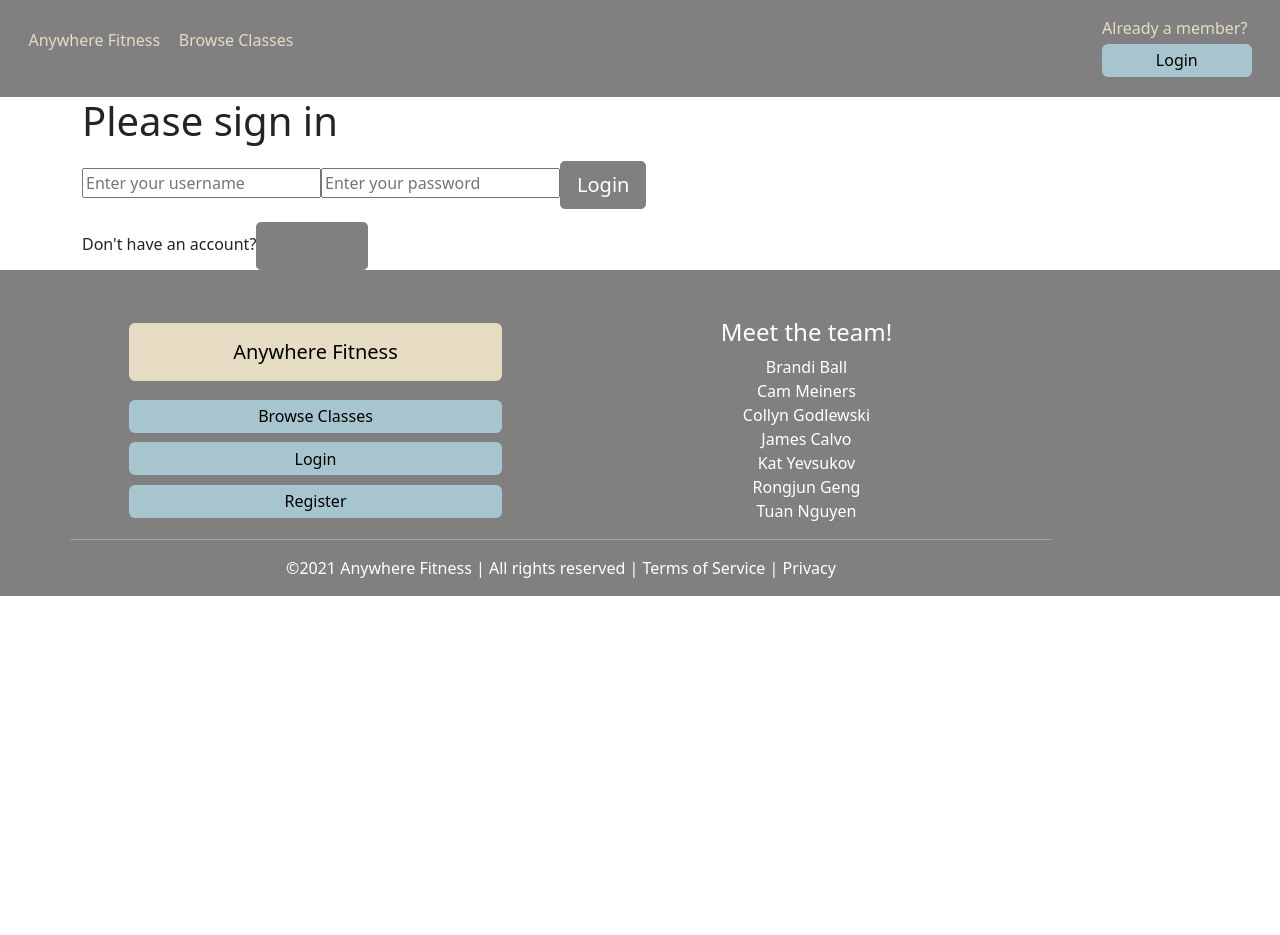
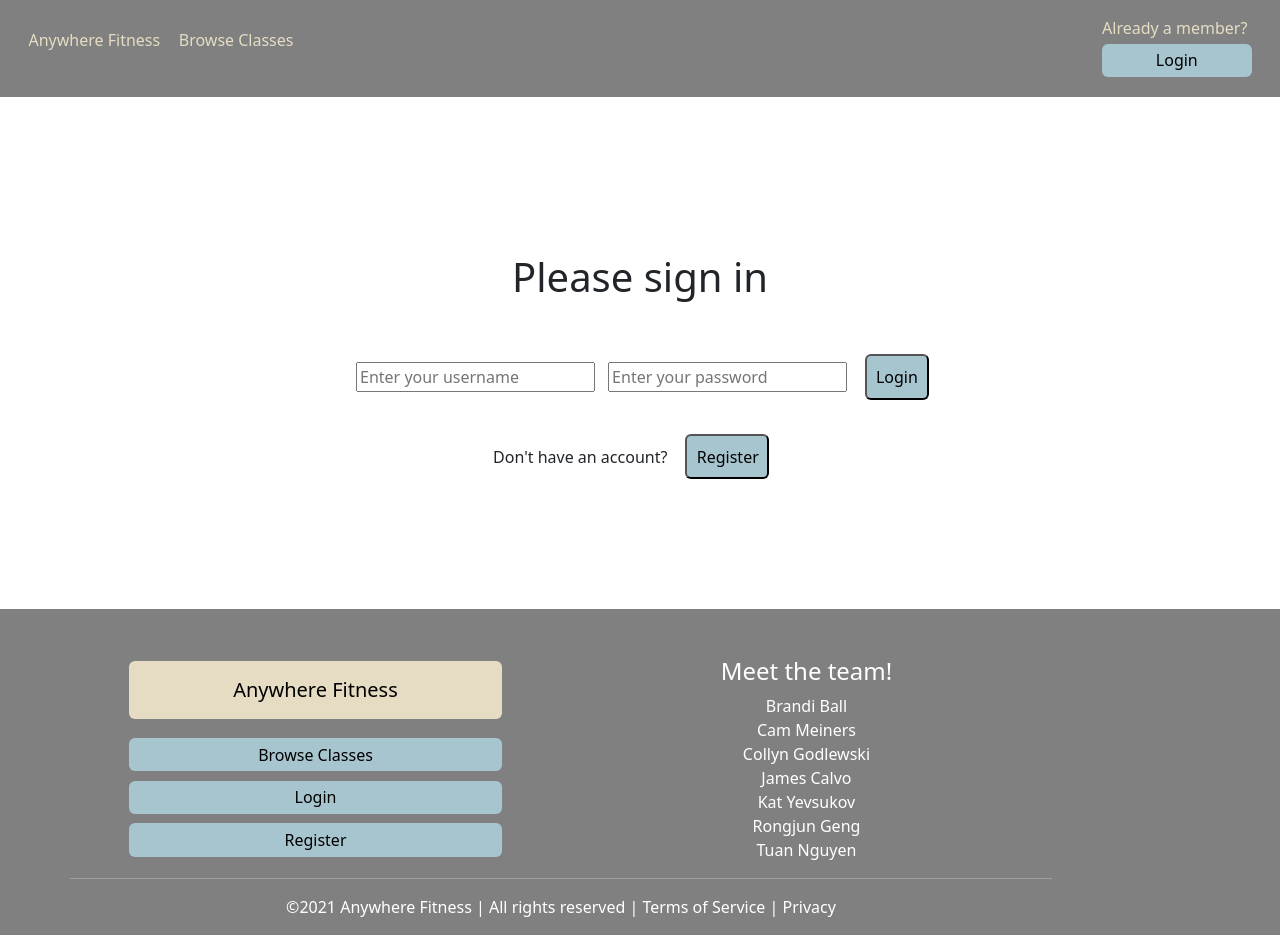
Before and after one commit to ft-anywhere-fitness-7/front-end, a React (Create React App) app in the folder front-end/: page /login in a window 1280 px wide. Before the commit the page ends 800 px from the top, so only its background shows below. Built offline with nearby package versions, Linux system fonts and the light colour scheme.

Commit message:
login page styled

```diff
--- a/front-end/src/CSS/Login.css
+++ b/front-end/src/CSS/Login.css
@@ -1,20 +1,40 @@
-.container {
-    display: flex;
-}
-.container h1 {
-    margin-top: 3%;
-    margin-bottom: 3%;
-}
-.container p {
-    margin-right: 40%;
-    margin-left: 10%;
+.login-container {
+    padding: 10%;
+    width: 100%;
     text-align: center;
 }
-.register{
-    display: flex;
-    justify-content: center;
-    margin-top: 3%;
-    margin-bottom: 3%;
-    margin-right: 40%;
-    margin-left: 10%;
+.login-container h1{
+
 }
+.user-pass-form-element {
+    margin-left: 2%;
+    margin-right: 2%;
+}
+.signin {
+    padding: 5%;
+}
+.login-button-2{
+    text-align: center;
+    text-decoration: none;
+    color: #000000;
+    background-color: #a7c5cf;
+    border-radius: 6px;
+    outline: none;
+    padding: 1%;
+}
+.login-button-2:hover {
+    color: #000000;
+}
+.login-button-3{
+    text-align: center;
+    text-decoration: none;
+    color: #000000;
+    background-color: #a7c5cf;
+    border-radius: 6px;
+    outline: none;
+    padding: 1%;
+    margin: 2%;
+}
+.login-button-3:hover {
+    color: #000000;
+}
--- a/front-end/src/components/Login.js
+++ b/front-end/src/components/Login.js
@@ -2,6 +2,7 @@ import React, { useState } from 'react';
 import { useHistory, Link } from 'react-router-dom';
 import axios from 'axios';
 import Header from './Header';
+import '../CSS/Login.css'
 // can not replace real url in post, figure out later
 import { BASE_URL, API_KEY } from '../utils/URL';
 
@@ -43,11 +44,11 @@ export default function Login (props){
 
         return (<div className="container">
             {/* <Header isLoggedIn = { isLoggedIn } role = { role }  message = { message } /> */}
-            <div >
-                <form onSubmit={handleSubmit} >
-                    <h1 className= "mb-3">Please sign in</h1>
+            <div className="login-container">
+                <form onSubmit={handleSubmit} className="user-pass-form">
+                    <h1 className= "signin">Please sign in</h1>
                     <label htmlFor="username" className="sr-only mb-4">
-                        <input
+                        <input className="user-pass-form-element"
                             type="text"
                             name="username"
                             placeholder="Enter your username"
@@ -55,7 +56,7 @@ export default function Login (props){
                             onChange={handleChange}
                         />
                     </label>
-                    <label htmlFor="password">
+                    <label className="user-pass-form-element" htmlFor="password">
                         <input
                             type="password"
                             name="password"
@@ -64,10 +65,10 @@ export default function Login (props){
                             onChange={handleChange}
                         />
                     </label>
-                    <button className="btn btn-lg btn-primary btn block">Login</button>
+                    <button className="login-button-2">Login</button>
                 </form>
-                    <div>Don't have an account?
-                    <button className="btn btn-lg btn-primary btn block"><Link className="link-1" to='/register'>Register</Link></button>
+                    <div className="no-account">Don't have an account?
+                    <button className="login-button-3"><Link className="login-button-2" to='/register'>Register</Link></button>
                     {/* <p className="special-p">Don't have an account?<Link className="link-1" to='/register'>Register</Link></p> */}
                     </div>
 
```
